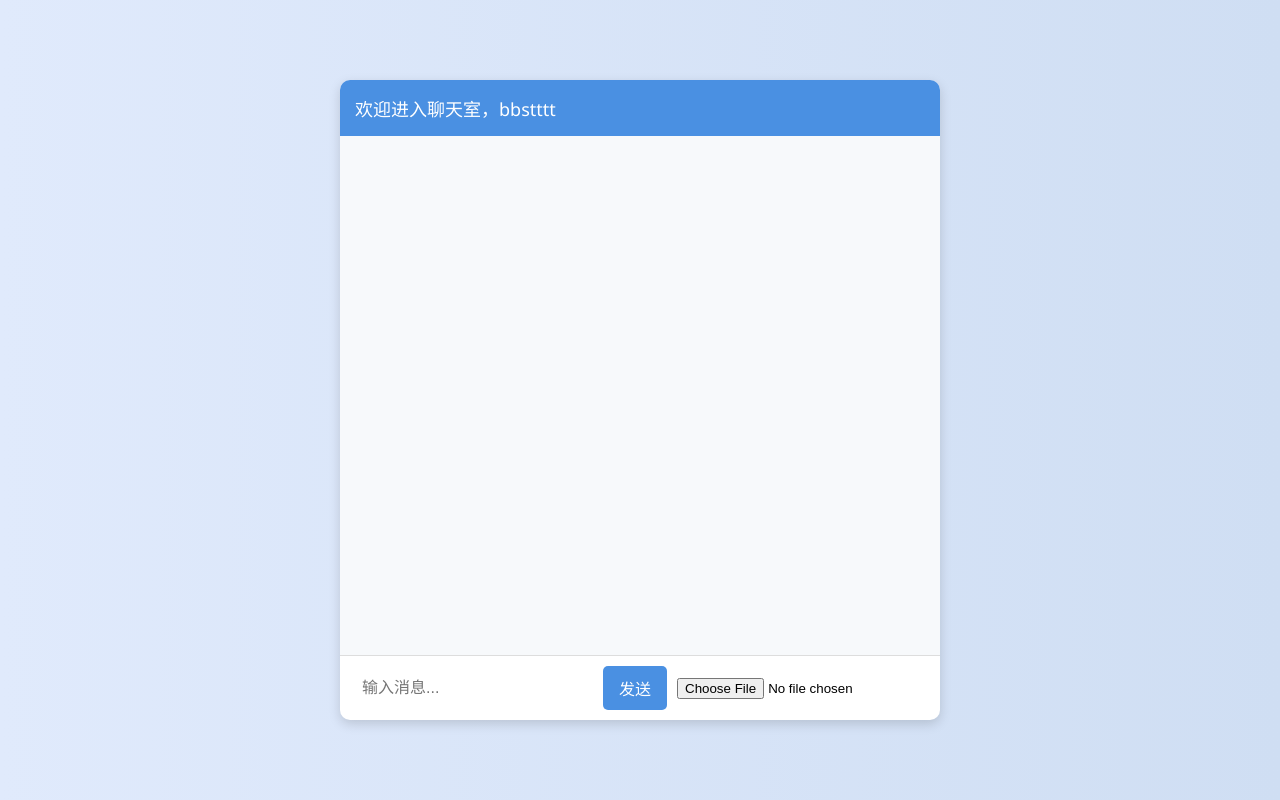
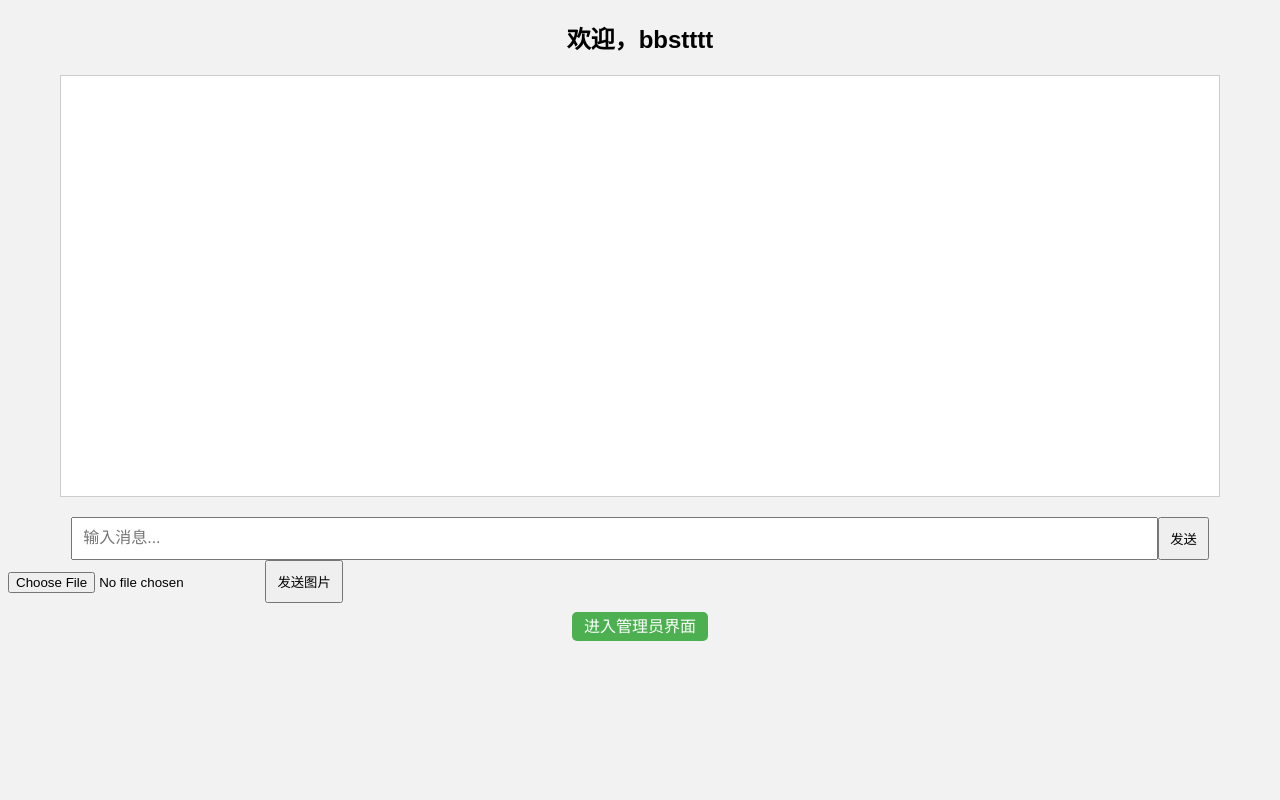
Before and after one commit to DBL-wdfamz/flask-chat-app, a Flask app: page /chat in a window 1280 px wide. Run offline with Flask 3, Linux system fonts and the light colour scheme; a user stored in the database is signed in; some libraries are stand-ins or nearby versions.

Commit message:
Update chat.html

```diff
--- a/templates/chat.html
+++ b/templates/chat.html
@@ -1,159 +1,102 @@
 <!DOCTYPE html>
-<html lang="zh">
+<html>
 <head>
     <meta charset="UTF-8">
     <title>聊天室</title>
-  <script src="https://cdn.socket.io/4.7.2/socket.io.min.js"></script>
+    <script src="https://cdn.socket.io/4.3.2/socket.io.min.js"></script>
     <style>
         body {
-      font-family: 'Segoe UI', sans-serif;
-      background: linear-gradient(to right, #e0eafc, #cfdef3);
+            font-family: Arial;
+            background-color: #f2f2f2;
+        }
+        #chat-box {
+            width: 90%;
+            height: 400px;
+            border: 1px solid #ccc;
+            overflow-y: scroll;
+            padding: 10px;
+            background: #fff;
+            margin: 20px auto;
+        }
+        #chat-input {
+            width: 90%;
             display: flex;
-      justify-content: center;
-      align-items: center;
-      height: 100vh;
-      margin: 0;
+            margin: 0 auto;
+            margin-top: 10px;
         }
-
-    .chat-container {
-      background: white;
-      width: 90%;
-      max-width: 600px;
-      height: 80%;
-      box-shadow: 0 4px 12px rgba(0, 0, 0, 0.15);
-      border-radius: 10px;
-      display: flex;
-      flex-direction: column;
-      overflow: hidden;
-    }
-
-    .chat-header {
-      background-color: #4a90e2;
-      color: white;
-      padding: 15px;
-      font-size: 18px;
-    }
-
-    #chatbox {
+        #message {
             flex: 1;
             padding: 10px;
-      overflow-y: scroll;
-      background-color: #f7f9fb;
+            font-size: 16px;
         }
-
+        button {
+            padding: 10px;
+        }
         .message {
-      margin: 8px 0;
-      padding: 10px 15px;
-      border-radius: 15px;
-      max-width: 75%;
-      clear: both;
-      word-break: break-word;
+            margin: 5px 0;
         }
-
-    .mine {
-      background-color: #d1eaff;
-      align-self: flex-end;
-      margin-left: auto;
+        .username {
+            font-weight: bold;
+            margin-right: 5px;
         }
-
-    .other {
-      background-color: #f1f0f0;
-      align-self: flex-start;
-      margin-right: auto;
+        #upload {
+            margin: 10px auto;
+            display: block;
         }
-
-    .chat-input {
-      display: flex;
-      align-items: center;
-      padding: 10px;
-      border-top: 1px solid #ddd;
-      gap: 10px;
+        #admin-link {
+            text-align: center;
+            margin-top: 10px;
         }
-
-    #message {
-      flex: 1;
-      border: none;
-      padding: 12px;
-      font-size: 16px;
+        #admin-link a {
+            background-color: #4CAF50;
+            color: white;
+            padding: 6px 12px;
+            text-decoration: none;
             border-radius: 5px;
-      outline: none;
-    }
-
-    button {
-      padding: 10px 16px;
-      border: none;
-      background-color: #4a90e2;
-      color: white;
-      font-size: 16px;
-      border-radius: 5px;
-      cursor: pointer;
-    }
-
-    button:hover {
-      background-color: #357ABD;
-    }
-
-    input[type=\"file\"] {
-      border: none;
         }
     </style>
 </head>
 <body>
-<div class="chat-container">
-  <div class="chat-header">欢迎进入聊天室，{{ username }}</div>
-  <div id="chatbox"></div>
-  <div class="chat-input">
-    <input type="text" id="message" placeholder="输入消息..." autofocus>
-    <button onclick="sendMessage()">发送</button>
-    <input type="file" id="imageInput" accept="image/*">
+    <h2 style="text-align:center;">欢迎，{{ username }}</h2>
+
+    <div id="chat-box"></div>
+
+    <form id="chat-input" onsubmit="sendMessage(); return false;">
+        <input type="text" id="message" placeholder="输入消息...">
+        <button type="submit">发送</button>
+    </form>
+
+    <form id="upload-form" enctype="multipart/form-data" method="POST" action="/upload">
+        <input type="file" name="image" accept="image/*">
+        <button type="submit">发送图片</button>
+    </form>
+
+    {% if session.get('is_admin') %}
+    <div id="admin-link">
+        <a href="{{ url_for('admin') }}">进入管理员界面</a>
     </div>
-</div>
+    {% endif %}
 
     <script>
         const socket = io();
-  const chatbox = document.getElementById('chatbox');
-  const username = "{{ username }}";
 
         socket.on('receive_message', function(data) {
-    const msg = document.createElement('div');
-    msg.classList.add('message');
-    msg.classList.add(data.username === username ? 'mine' : 'other');
-
-    // 渲染为 HTML，支持图片
-    msg.innerHTML = `<strong>${data.username}:</strong> ` + data.message;
-    chatbox.appendChild(msg);
-    chatbox.scrollTop = chatbox.scrollHeight;
+            const box = document.getElementById('chat-box');
+            const div = document.createElement('div');
+            div.className = 'message';
+            div.innerHTML = '<span class="username">' + data.username + ':</span> ' + data.message;
+            box.appendChild(div);
+            box.scrollTop = box.scrollHeight;
         });
 
         function sendMessage() {
             const input = document.getElementById('message');
-    const msg = input.value.trim();
-    if (msg !== '') {
-      socket.emit('send_message', {message: msg});
+            const message = input.value.trim();
+            if (message) {
+                socket.emit('send_message', { message: message });
                 input.value = '';
             }
         }
-
-  document.getElementById('message').addEventListener('keydown', function (e) {
-    if (e.key === 'Enter') {
-      sendMessage();
-    }
-  });
-
-  document.getElementById('imageInput').addEventListener('change', function () {
-    const file = this.files[0];
-    if (!file) return;
-
-    const formData = new FormData();
-    formData.append('image', file);
-
-    fetch('/upload', {
-      method: 'POST',
-      body: formData
-    }).then(res => {
-      if (!res.ok) alert('图片上传失败');
-    });
-  });
     </script>
 </body>
 </html>
```
Lines whose indentation alone changed are shown as unchanged.
